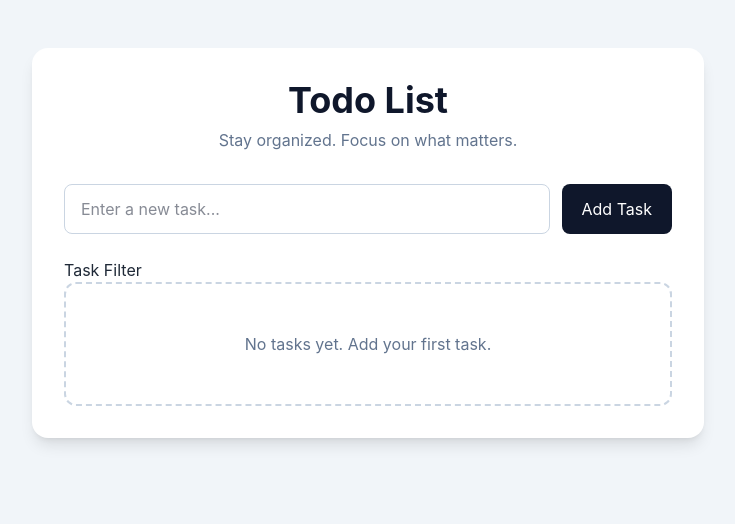
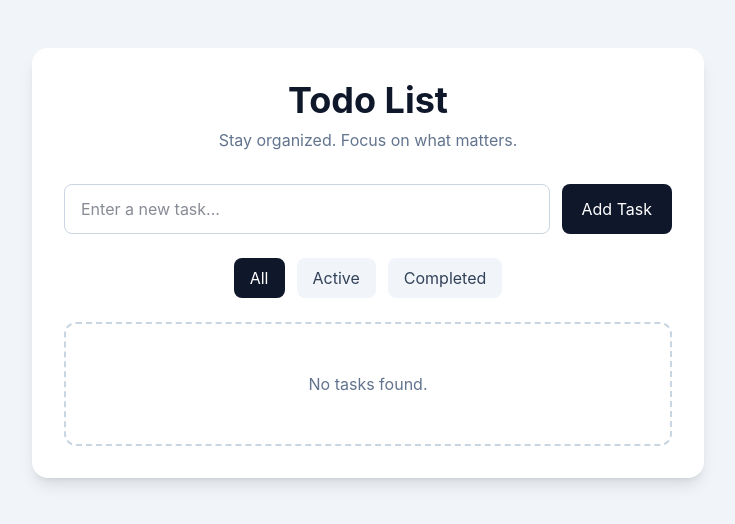
Before and after one commit to saikiran-ravuri/todo-list, a React (Vite) app: page / in a window 1280 px wide. Shown: the top 524 px of the page, without its empty margins (272-1007 px from the left). Built offline with nearby package versions, Linux system fonts and the light colour scheme.

Commit message:
Implement task filtering

```diff
--- a/src/components/tasks/TaskFilter.jsx
+++ b/src/components/tasks/TaskFilter.jsx
@@ -1,5 +1,37 @@
+import { useDispatch, useSelector } from "react-redux";
+
+import { setFilter } from "../../features/tasks/taskSlice";
+
 function TaskFilter() {
-  return <div>Task Filter</div>;
+  const dispatch = useDispatch();
+  const filter = useSelector((state) => state.tasks.filter);
+
+  const filters = [
+    { label: "All", value: "all" },
+    { label: "Active", value: "active" },
+    { label: "Completed", value: "completed" },
+  ];
+
+  return (
+    <section className="mb-6">
+      <div className="flex items-center justify-center gap-3">
+        {filters.map(({ label, value }) => (
+          <button
+            key={value}
+            type="button"
+            onClick={() => dispatch(setFilter(value))}
+            className={`rounded-lg px-4 py-2 text-sm font-medium transition ${
+              filter === value
+                ? "bg-slate-900 text-white"
+                : "bg-slate-100 text-slate-700 hover:bg-slate-200"
+            }`}
+          >
+            {label}
+          </button>
+        ))}
+      </div>
+    </section>
+  );
 }
 
 export default TaskFilter;
--- a/src/components/tasks/TaskList.jsx
+++ b/src/components/tasks/TaskList.jsx
@@ -3,13 +3,26 @@ import { useSelector } from "react-redux";
 import TaskItem from "./TaskItem";
 
 function TaskList() {
-  const tasks = useSelector((state) => state.tasks.items);
+  const { items, filter } = useSelector((state) => state.tasks);
 
-  if (tasks.length === 0) {
+  const filteredTasks = items.filter((task) => {
+    switch (filter) {
+      case "active":
+        return !task.completed;
+
+      case "completed":
+        return task.completed;
+
+      default:
+        return true;
+    }
+  });
+
+  if (filteredTasks.length === 0) {
     return (
       <section>
         <div className="rounded-xl border-2 border-dashed border-slate-300 py-12 text-center">
-          <p className="text-slate-500">No tasks yet. Add your first task.</p>
+          <p className="text-slate-500">No tasks found.</p>
         </div>
       </section>
     );
@@ -18,7 +31,7 @@ function TaskList() {
   return (
     <section>
       <ul className="space-y-3">
-        {tasks.map((task) => (
+        {filteredTasks.map((task) => (
           <TaskItem key={task.id} task={task} />
         ))}
       </ul>
--- a/src/features/tasks/taskSlice.js
+++ b/src/features/tasks/taskSlice.js
@@ -28,9 +28,13 @@ const taskSlice = createSlice({
         task.completed = !task.completed;
       }
     },
+
+    setFilter: (state, action) => {
+      state.filter = action.payload;
+    },
   },
 });
 
-export const { addTask, deleteTask, toggleTask } = taskSlice.actions;
+export const { addTask, deleteTask, toggleTask, setFilter } = taskSlice.actions;
 
 export default taskSlice.reducer;
```
